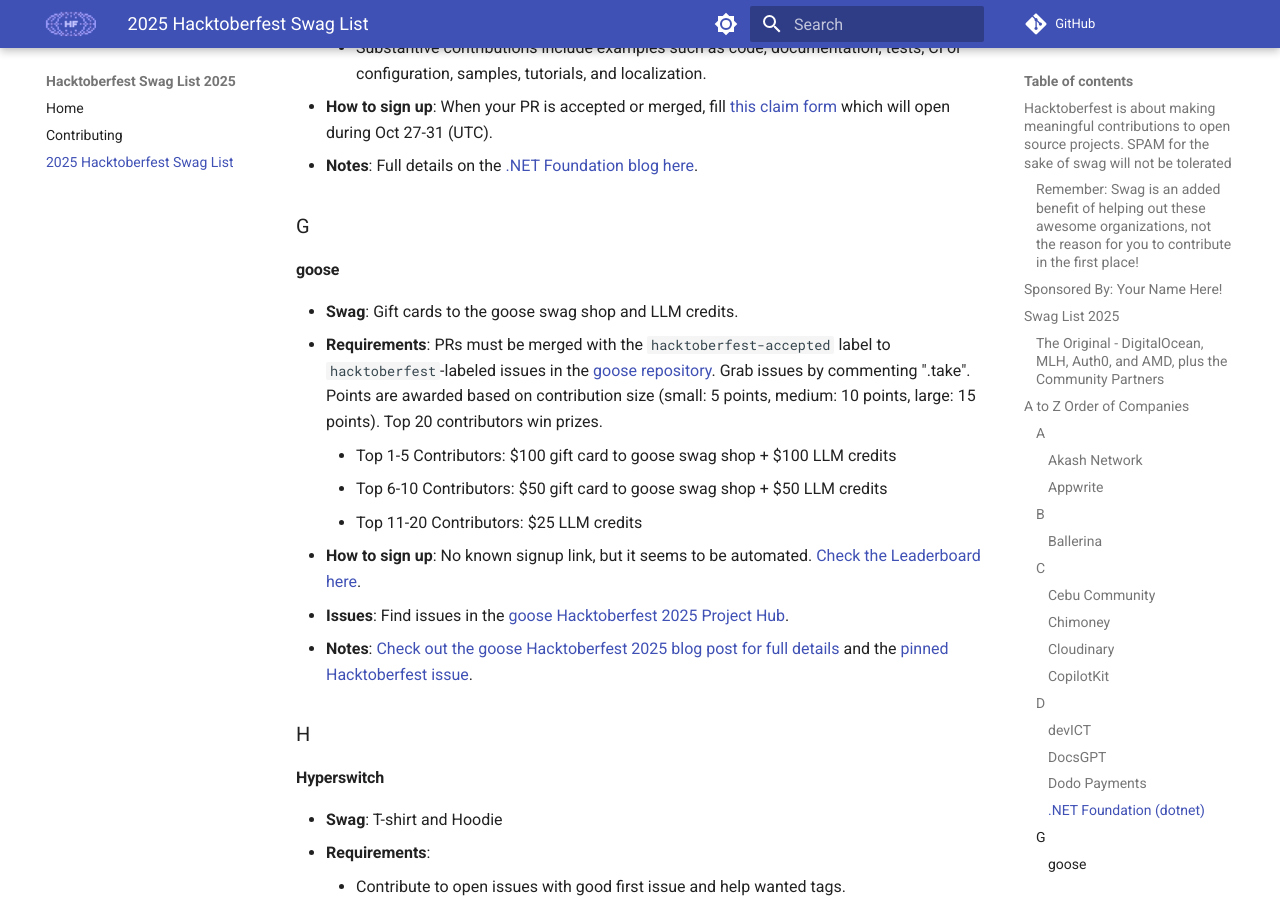
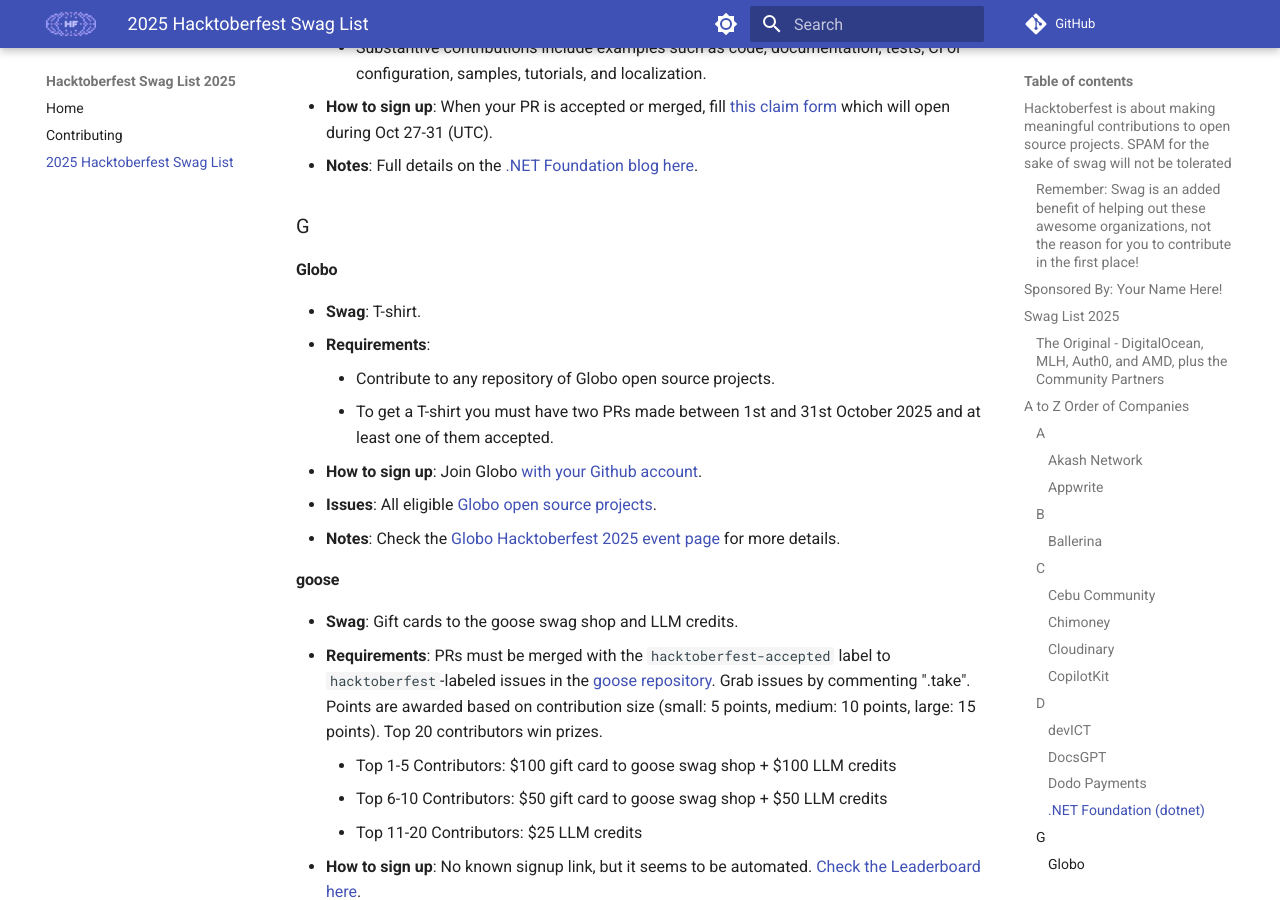
Before and after one commit to crweiner/hacktoberfest-swag-list, an MkDocs documentation site: the page built from docs/list.md, in a window 1280 px wide and 900 px high, scrolled down 5215 px. Built offline with MkDocs 1.6.1 and Material for MkDocs 9.7.7, drawn with Linux system fonts in a browser that asks for light colours; plug-ins that fetch from the network failed and are left out; comment, search, counter and statistics services are not loaded.

Commit message:
Add Globo to the Hacktoberfest Swag List 2025 (#1069)
* add globo

* Fix grammar

* Move Globo

---------

Co-authored-by: Chandler Weiner <23106097+crweiner@users.noreply.github.com>

```diff
--- a/docs/list.md
+++ b/docs/list.md
@@ -154,6 +154,16 @@
 - **Notes**: Full details on the [.NET Foundation blog here](https://dotnetfoundation.org/community/hacktoberfest).
 
 ### G
+
+#### **Globo**
+
+- **Swag**: T-shirt.
+- **Requirements**:
+    - Contribute to any repository of Globo open source projects.
+    - To get a T-shirt you must have two PRs made between 1st and 31st October 2025 and at least one of them accepted.
+- **How to sign up**: Join Globo [with your Github account](https://hacktoberfest.globo.com/login).
+- **Issues**: All eligible [Globo open source projects](https://hacktoberfest.globo.com/projetos/).
+- **Notes**: Check the [Globo Hacktoberfest 2025 event page](https://hacktoberfest.globo.com/) for more details.
 
 #### **goose**
 
```
